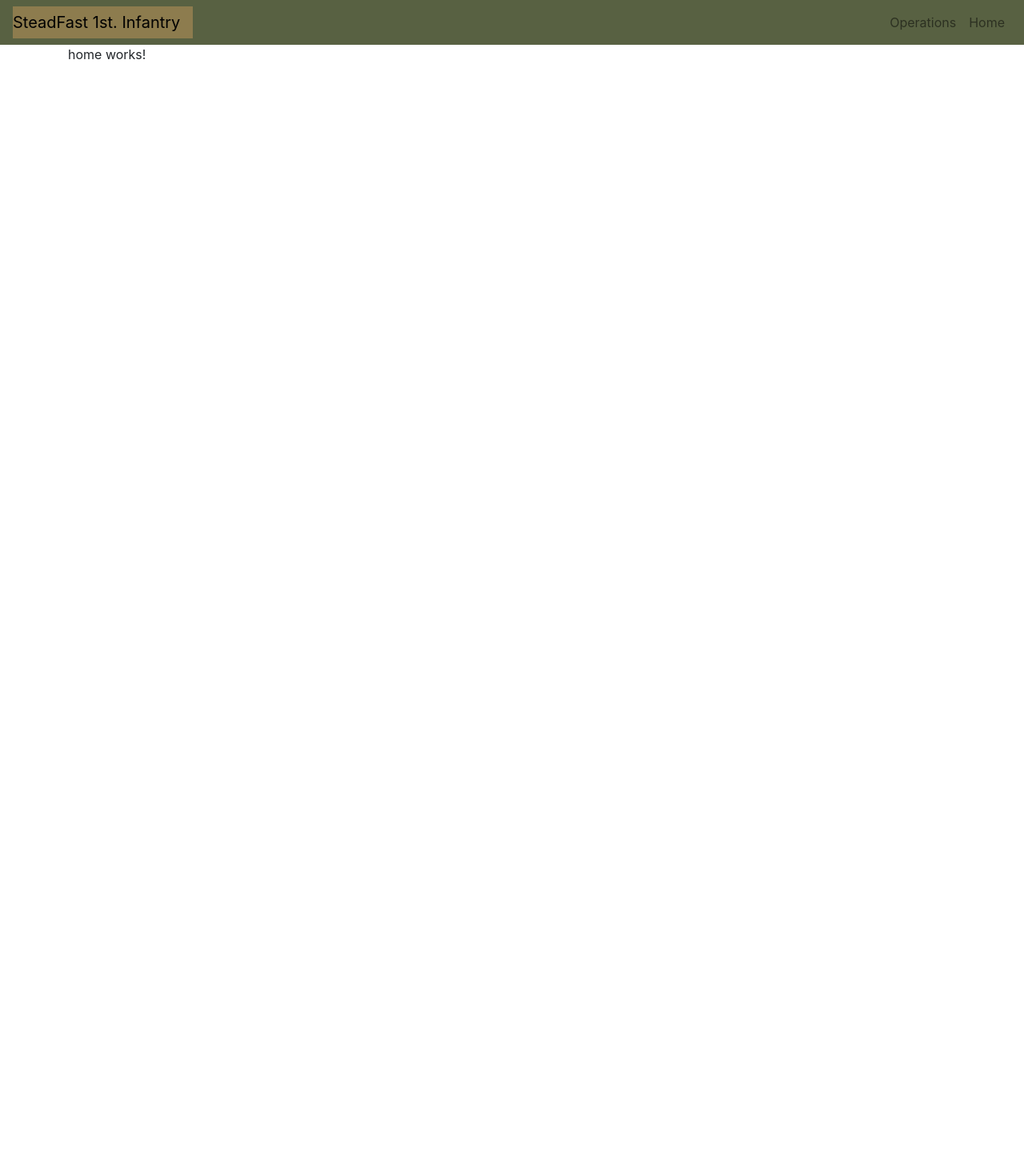
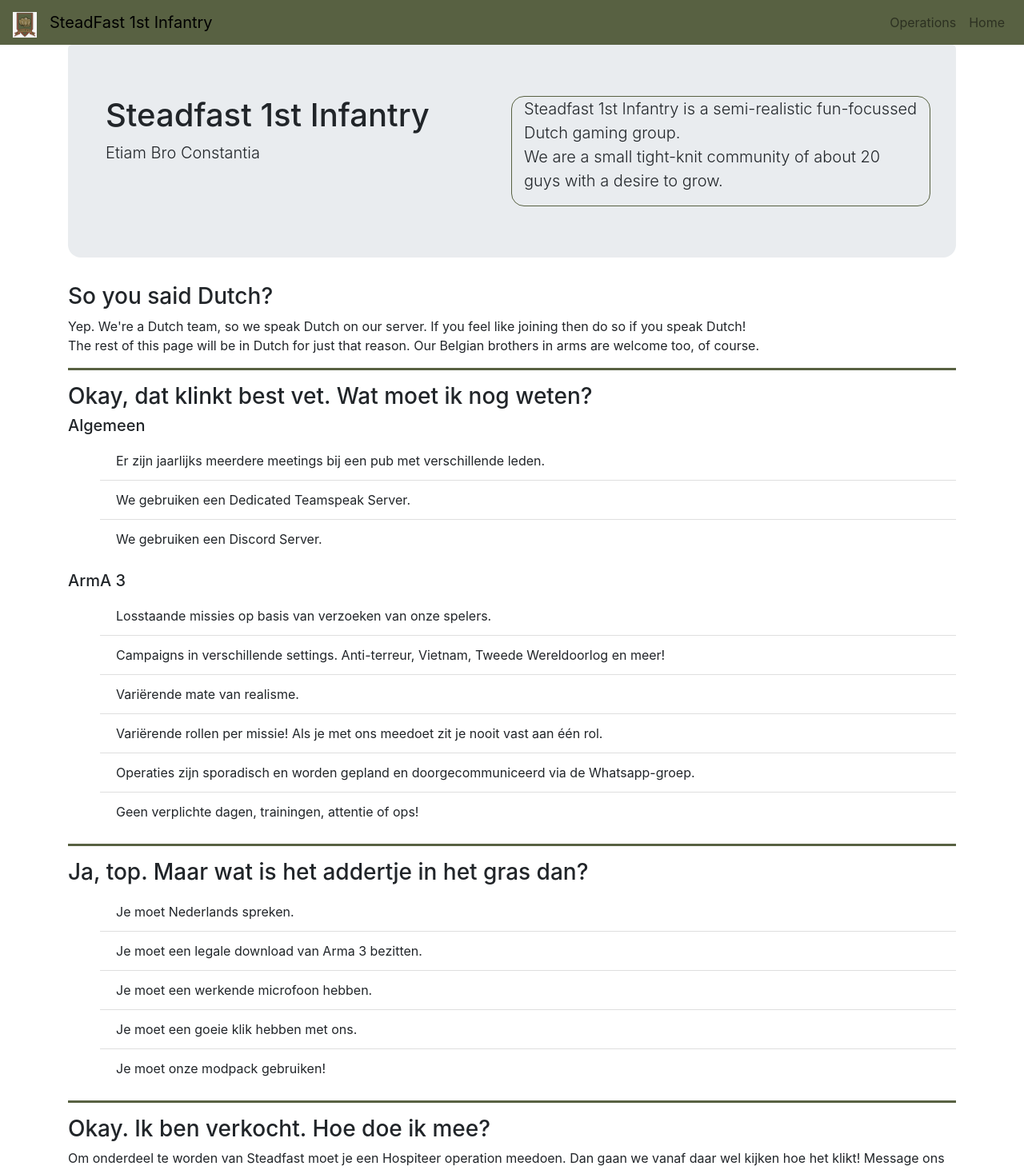
Before and after one commit to montarion/Steadfast, an Angular app in the folder SteadFastWebApp/: page /home in a window 1280 px wide. Shown: the top 1463 px of the page at 80% size. Before the commit the page ends 800 px from the top, so only its background shows below. Built offline with nearby package versions, Linux system fonts and the light colour scheme.

Commit message:
FE update

```diff
--- a/SteadFastWebApp/src/app/components/header/header.component.html
+++ b/SteadFastWebApp/src/app/components/header/header.component.html
@@ -1,15 +1,17 @@
 <nav class="navbar navbar-expand-lg navbar-light" style="background-color: rgb(88,97,66);">
-  <div style="background-color:rgb(141,124,78);">
-    <a class="navbar-brand brand-custom" href="#" style="color:black;">SteadFast 1st. Infantry</a>
+  <div>
+    <img src="../../../assets/OurEmblem.jpg" style="width:30px; height:2rem;" />
+    <a class="navbar-brand brand-custom" href="#" style="color:black;margin-left: 1rem;">
+      SteadFast 1st Infantry
+    </a>
   </div>
   <div class="collapse navbar-collapse" id="navbarText">
     <ul class="navbar-nav ml-auto">
       <li class="nav-item">
-        <a class="nav-link login-custom" routerLink="/operations/list">Operations <span
-            class="sr-only">(current)</span></a>
+        <a class="nav-link white" routerLink="/operations/list">Operations<span class="sr-only">(current)</span></a>
       </li>
       <li class="nav-item">
-        <a class="nav-link register-custom" routerLink="/home">Home</a>
+        <a class="nav-link" routerLink="/home">Home</a>
       </li>
     </ul>
   </div>
--- a/SteadFastWebApp/src/app/components/header/header.component.scss
+++ b/SteadFastWebApp/src/app/components/header/header.component.scss
@@ -0,0 +1,3 @@
+.white {
+    color: white;
+}
--- a/SteadFastWebApp/src/app/operation/operation-list/operation-list.component.html
+++ b/SteadFastWebApp/src/app/operation/operation-list/operation-list.component.html
@@ -1,6 +1,31 @@
-<div class="center">
-    <div *ngFor="let image of image_list" class="center">
-        <img src="http://localhost:5000/api/images/{{image}}" alt="Whoops... Lost this one." height="300" width="300">
-        <p>{{image}}</p>
+<!-- <div class="center">
+  <div *ngFor="let image of image_list" class="center">
+    <img src="http://localhost:5000/api/images/{{image}}" alt="Whoops... Lost this one." height="300" width="300">
+    <p>{{image}}</p>
+  </div>
+</div> -->
+
+<div class="container">
+  <div *ngFor="let image of image_list" class="">
+    <div class="item">
+      <div class="card">
+        <!-- <h5 class="card-header">{{image}}</h5> -->
+        <img class="card-img-top" src="http://localhost:5000/api/images/{{image}}" alt="Whoops... Lost this one.">
+        <div class="card-body">
+          <p class="card-text">{{image}}</p>
+          <a href="#" class="card-link">Go to Operation</a>
+        </div>
+      </div>
     </div>
+  </div>
+  <!--
+  <div *ngFor="let image of image_list; let ind = index;">
+    <div *ngIf="ind % 2 == 0">
+        {{image_list[ind]}}
+    </div>
+    <div *ngIf="ind % 2 == 1">
+      {{image_list[ind]}}
+    </div>
+</div> -->
+
 </div>
--- a/SteadFastWebApp/src/app/operation/operation-list/operation-list.component.scss
+++ b/SteadFastWebApp/src/app/operation/operation-list/operation-list.component.scss
@@ -3,3 +3,21 @@
     width: 50%;
     padding: 10px;
   }
+
+.container {
+  display: flex;
+  flex-direction: row;
+  flex-wrap: wrap;
+  justify-content: space-around;
+  align-items: flex-start;
+}
+
+.item {
+  flex-grow: 1;
+  flex-shrink: 1;
+}
+
+.card {
+  margin: 1em;
+  max-width: 20rem;
+}
--- a/SteadFastWebApp/src/app/pages/home/home.component.html
+++ b/SteadFastWebApp/src/app/pages/home/home.component.html
@@ -1 +1,71 @@
-<p>home works!</p>
+  <div class="jumbotron">
+    <div class="container">
+      <div class="row">
+        <div class="col-sm">
+          <h1>Steadfast 1st Infantry</h1>
+          <p class="lead">Etiam Bro Constantia</p>
+        </div>
+        <div class="col-sm info">
+          <p class="lead">
+            Steadfast 1st Infantry is a semi-realistic fun-focussed Dutch gaming group.<br>
+            We are a small tight-knit community of about 20 guys with a desire to grow.
+            <p>
+        </div>
+      </div>
+    </div>
+  </div>
+  <div>
+    <h3>
+      So you said Dutch?
+    </h3>
+    <p>
+      Yep. We're a Dutch team, so we speak Dutch on our server. If you feel like joining then do so if you speak
+      Dutch!
+      <br>
+      The rest of this page will be in Dutch for just that reason.
+      Our Belgian brothers in arms are welcome too, of course.
+    </p>
+    <hr>
+    <h3>
+      Okay, dat klinkt best vet. Wat moet ik nog weten?
+    </h3>
+    <h5>Algemeen</h5>
+    <ul class="list-group-flush">
+      <li class="list-group-item">Er zijn jaarlijks meerdere meetings bij een pub met verschillende leden.
+      <li class="list-group-item">We gebruiken een Dedicated Teamspeak Server.</li>
+      <li class="list-group-item">We gebruiken een Discord Server.</li>
+    </ul>
+    <h5>ArmA 3</h5>
+    <ul class="list-group-flush">
+      <li class="list-group-item">Losstaande missies op basis van verzoeken van onze spelers.</li>
+      <li class="list-group-item">Campaigns in verschillende settings. Anti-terreur, Vietnam, Tweede Wereldoorlog en meer!</li>
+      <li class="list-group-item">Variërende mate van realisme.</li>
+      <li class="list-group-item">Variërende rollen per missie! Als je met ons meedoet zit je nooit vast aan één rol.</li>
+      <li class="list-group-item">Operaties zijn sporadisch en worden gepland en doorgecommuniceerd via de Whatsapp-groep.</li>
+      <li class="list-group-item">Geen verplichte dagen, trainingen, attentie of ops!</li>
+    </ul>
+    <hr>
+    <h3>
+      Ja, top. Maar wat is het addertje in het gras dan?
+    </h3>
+    <ul class="list-group-flush">
+      <li class="list-group-item">Je moet Nederlands spreken.</li>
+
+      <li class="list-group-item">Je moet een legale download van Arma 3 bezitten.</li>
+
+      <li class="list-group-item">Je moet een werkende microfoon hebben.</li>
+
+      <li class="list-group-item">Je moet een goeie klik hebben met ons.</li>
+
+      <li class="list-group-item">Je moet onze modpack gebruiken!</li>
+    </ul>
+    <hr>
+    <h3>
+      Okay. Ik ben verkocht. Hoe doe ik mee?
+    </h3>
+    Om onderdeel te worden van Steadfast moet je een Hospiteer operation meedoen. Dan gaan we vanaf daar wel kijken hoe
+    het klikt!
+
+    Message ons of stuur een verzoek naar onze Steampage en we nemen contact met je
+    ophttps://steamcommunity.com/groups/Steadfast1stInf
+  </div>
--- a/SteadFastWebApp/src/app/pages/home/home.component.scss
+++ b/SteadFastWebApp/src/app/pages/home/home.component.scss
@@ -0,0 +1,32 @@
+.sf-image {
+  background-image: url('src/assets/OurEmblem.jpg');
+  -webkit-background-size: 100% 100%;
+  -moz-background-size: 100% 100%;
+  -o-background-size: 100% 100%;
+  background-size: 100% 100%;
+}
+
+.jumbotron {
+  border-bottom-left-radius: 1em;
+  border-bottom-right-radius: 1em;
+}
+
+.center {
+  margin: auto;
+  width: 60%;
+  padding: 10px;
+}
+
+.info {
+    border-style: solid;
+    border-width: 0.1rem;
+    border-radius: 1em;
+    border-color:  rgb(88,97,66); //#0275d8;
+}
+
+hr {
+  margin-top: 1rem;
+  margin-bottom: 1rem;
+  border: 0;
+  border-top: 3px solid rgb(88,97,66);
+}
--- a/SteadFastWebApp/src/app/pages/operation-form/operation-form.component.html
+++ b/SteadFastWebApp/src/app/pages/operation-form/operation-form.component.html
@@ -46,6 +46,10 @@
 
     <div class="form-group">
       <input class="form-control" formControlName="operation" placeholder="Enter operation name..." required>
+      <!-- <select class="form-control" [(ngModel)]="yourOption" id="category">
+        <option value="" disabled selected>select an option</option>
+        <option *ngFor="let option of options" [value]="option">{{option}}</option>
+      </select> -->
     </div>
 
     <div class="form-group">
@@ -53,9 +57,8 @@
     </div>
 
     <div class="form-group">
-      <button class="btn btn-primary" type="submit">Submit</button>
+      <button class="btn btn-primary" type="submit" title="Submit image to operations">Submit</button>
     </div>
 
   </form>
 </div>
-{{baseImage}}
--- a/SteadFastWebApp/src/app/pages/operation-form/operation-form.component.ts
+++ b/SteadFastWebApp/src/app/pages/operation-form/operation-form.component.ts
@@ -9,6 +9,9 @@ import { ImageService } from 'src/app/services/image-service';
   styleUrls: ['./operation-form.component.scss']
 })
 export class OperationFormComponent implements OnInit {
+
+  yourOption: any = null;
+  options = []
 
   imageExtension: string;
   imageURL: string;
@@ -22,6 +25,9 @@ export class OperationFormComponent implements OnInit {
       operation: [''],
       author: ['']
     })
+    localStorage.setItem('operation_names', JSON.stringify(['OP: Green Risk', "OP: Red Flare"]));
+
+    this.options = JSON.parse(localStorage.getItem('operation_names'))
   }
 
   ngOnInit() { }
@@ -89,7 +95,7 @@ export class OperationFormComponent implements OnInit {
       alert('Be sure to fill in all the fields')
     }
   }
-
+}
   // onSubmit() {
   //   const formData = new FormData();
   //   formData.append('file', this.fileData);
@@ -104,4 +110,3 @@ export class OperationFormComponent implements OnInit {
   //   };
   //   alert('succes!')
   // }
-}
```
Also changed, not shown: SteadFastWebApp/src/app/app-routing.module.ts (+7 -1 lines), SteadFastWebApp/src/app/pages/operation-form/operation-form.component.scss (line endings or trailing spaces).
